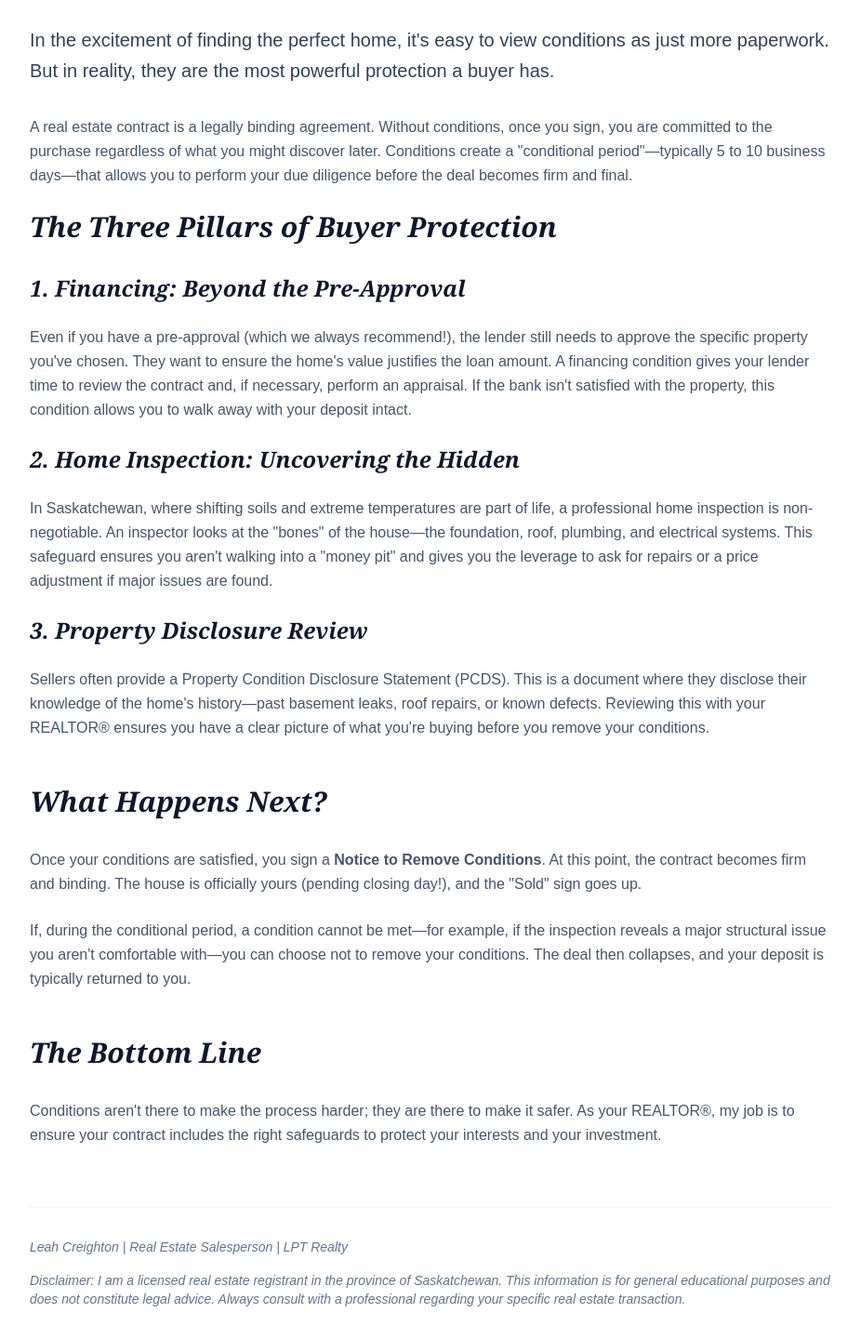
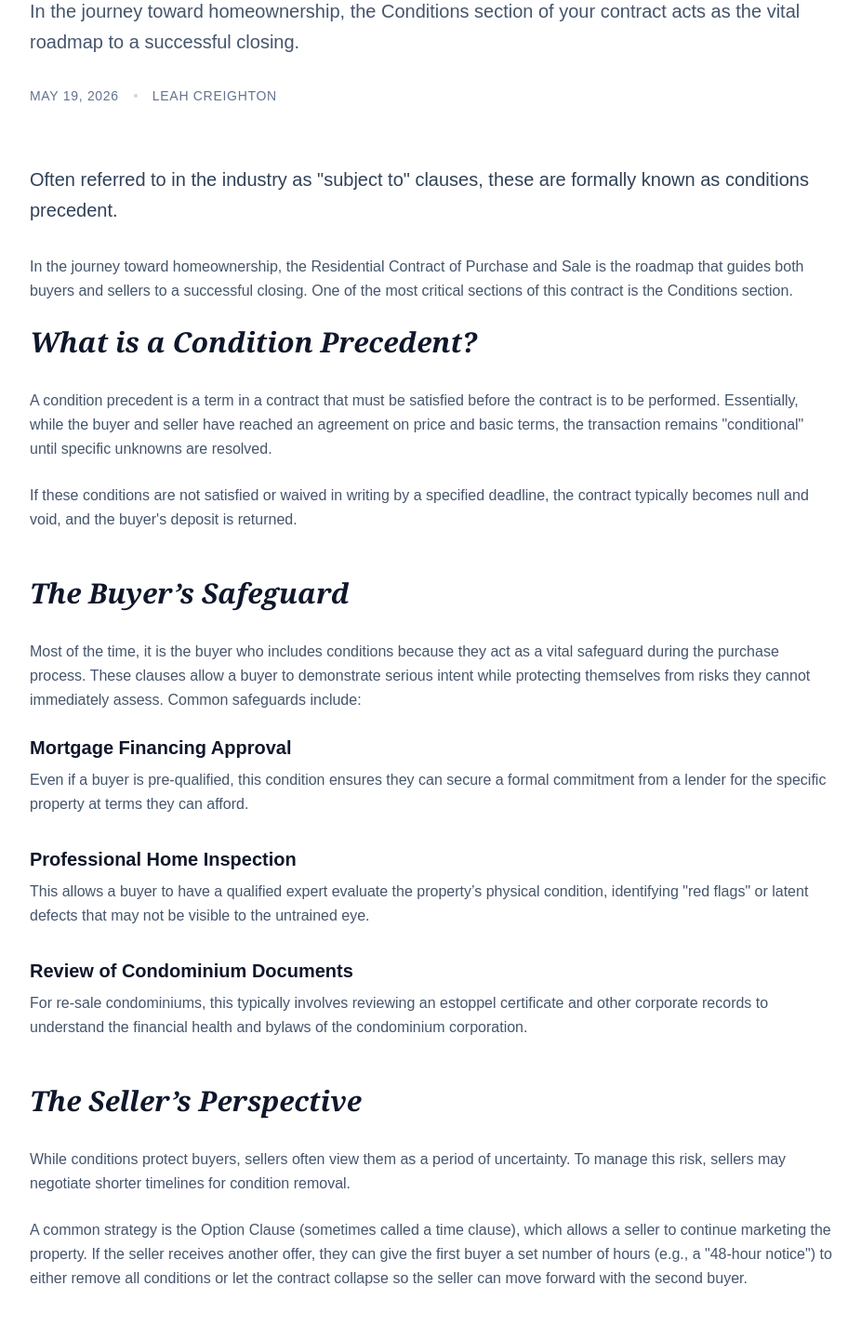
Before and after one commit to leahlynnecreighton-ops/leahlynnecreighton-ops.github.io, a Next.js app: page /blog/conditions-matter in a window 1280 px wide. Shown: the part 540-1980 px from the top of the page at 93% size, without its empty margins (176-1102 px from the left). Built offline with nearby package versions, Linux system fonts and the light colour scheme.

Commit message:
Auto-save website: Update 'Conditions Matter' blog post content with Fourth blog text

```diff
--- a/src/app/blog/conditions-matter/page.tsx
+++ b/src/app/blog/conditions-matter/page.tsx
@@ -11,10 +11,10 @@ export default function ConditionsMatterBlogPost() {
         <header className="mb-16">
           <p className="text-xs font-bold uppercase tracking-[0.2em] text-blue-700 mb-4">Real Estate Strategy</p>
           <h1 className="text-5xl md:text-6xl font-bold text-slate-900 mb-8 italic font-serif leading-tight">
-            Conditions matter.
+            The Safeguard of the Sale: Why Conditions Matter in Real Estate
           </h1>
           <p className="text-xl text-slate-600 mb-8 leading-relaxed font-light">
-            Most of the time, it’s the buyer who includes conditions, since they act as a safeguard during the purchase process.
+            In the journey toward homeownership, the Conditions section of your contract acts as the vital roadmap to a successful closing.
           </p>
           <div className="flex items-center gap-4 text-slate-500 text-sm font-medium uppercase tracking-wider">
             <span>May 19, 2026</span>
@@ -25,53 +25,72 @@ export default function ConditionsMatterBlogPost() {
 
         <div className="prose prose-slate prose-lg max-w-none">
           <p className="text-xl text-slate-700 leading-relaxed font-medium mb-8">
-            In the excitement of finding the perfect home, it's easy to view conditions as just more paperwork. But in reality, they are the most powerful protection a buyer has.
+            Often referred to in the industry as "subject to" clauses, these are formally known as conditions precedent.
           </p>
 
           <p className="mb-6 text-slate-600 leading-relaxed">
-            A real estate contract is a legally binding agreement. Without conditions, once you sign, you are committed to the purchase regardless of what you might discover later. Conditions create a "conditional period"—typically 5 to 10 business days—that allows you to perform your due diligence before the deal becomes firm and final.
+            In the journey toward homeownership, the Residential Contract of Purchase and Sale is the roadmap that guides both buyers and sellers to a successful closing. One of the most critical sections of this contract is the Conditions section.
           </p>
 
           <h2 className="text-3xl font-bold text-slate-900 mb-8 italic font-serif">
-            The Three Pillars of Buyer Protection
+            What is a Condition Precedent?
           </h2>
-
-          <h3 className="text-2xl font-bold text-slate-900 mb-6 italic font-serif">1. Financing: Beyond the Pre-Approval</h3>
           <p className="mb-6 text-slate-600 leading-relaxed">
-            Even if you have a pre-approval (which we always recommend!), the lender still needs to approve the specific property you've chosen. They want to ensure the home's value justifies the loan amount. A financing condition gives your lender time to review the contract and, if necessary, perform an appraisal. If the bank isn't satisfied with the property, this condition allows you to walk away with your deposit intact.
+            A condition precedent is a term in a contract that must be satisfied before the contract is to be performed. Essentially, while the buyer and seller have reached an agreement on price and basic terms, the transaction remains "conditional" until specific unknowns are resolved.
           </p>
-
-          <h3 className="text-2xl font-bold text-slate-900 mb-6 italic font-serif">2. Home Inspection: Uncovering the Hidden</h3>
-          <p className="mb-6 text-slate-600 leading-relaxed">
-            In Saskatchewan, where shifting soils and extreme temperatures are part of life, a professional home inspection is non-negotiable. An inspector looks at the "bones" of the house—the foundation, roof, plumbing, and electrical systems. This safeguard ensures you aren't walking into a "money pit" and gives you the leverage to ask for repairs or a price adjustment if major issues are found.
-          </p>
-
-          <h3 className="text-2xl font-bold text-slate-900 mb-6 italic font-serif">3. Property Disclosure Review</h3>
           <p className="mb-12 text-slate-600 leading-relaxed">
-            Sellers often provide a Property Condition Disclosure Statement (PCDS). This is a document where they disclose their knowledge of the home's history—past basement leaks, roof repairs, or known defects. Reviewing this with your REALTOR® ensures you have a clear picture of what you're buying before you remove your conditions.
+            If these conditions are not satisfied or waived in writing by a specified deadline, the contract typically becomes null and void, and the buyer's deposit is returned.
           </p>
 
           <h2 className="text-3xl font-bold text-slate-900 mb-8 italic font-serif">
-            What Happens Next?
+            The Buyer’s Safeguard
           </h2>
           <p className="mb-6 text-slate-600 leading-relaxed">
-            Once your conditions are satisfied, you sign a <strong>Notice to Remove Conditions</strong>. At this point, the contract becomes firm and binding. The house is officially yours (pending closing day!), and the "Sold" sign goes up.
+            Most of the time, it is the buyer who includes conditions because they act as a vital safeguard during the purchase process. These clauses allow a buyer to demonstrate serious intent while protecting themselves from risks they cannot immediately assess. Common safeguards include:
+          </p>
+
+          <div className="space-y-8 mb-12">
+            <div>
+              <h4 className="text-xl font-bold text-slate-900 mb-2">Mortgage Financing Approval</h4>
+              <p className="text-slate-600 leading-relaxed">
+                Even if a buyer is pre-qualified, this condition ensures they can secure a formal commitment from a lender for the specific property at terms they can afford.
+              </p>
+            </div>
+            <div>
+              <h4 className="text-xl font-bold text-slate-900 mb-2">Professional Home Inspection</h4>
+              <p className="text-slate-600 leading-relaxed">
+                This allows a buyer to have a qualified expert evaluate the property’s physical condition, identifying "red flags" or latent defects that may not be visible to the untrained eye.
+              </p>
+            </div>
+            <div>
+              <h4 className="text-xl font-bold text-slate-900 mb-2">Review of Condominium Documents</h4>
+              <p className="text-slate-600 leading-relaxed">
+                For re-sale condominiums, this typically involves reviewing an estoppel certificate and other corporate records to understand the financial health and bylaws of the condominium corporation.
+              </p>
+            </div>
+          </div>
+
+          <h2 className="text-3xl font-bold text-slate-900 mb-8 italic font-serif">
+            The Seller’s Perspective
+          </h2>
+          <p className="mb-6 text-slate-600 leading-relaxed">
+            While conditions protect buyers, sellers often view them as a period of uncertainty. To manage this risk, sellers may negotiate shorter timelines for condition removal.
           </p>
           <p className="mb-12 text-slate-600 leading-relaxed">
-            If, during the conditional period, a condition cannot be met—for example, if the inspection reveals a major structural issue you aren't comfortable with—you can choose not to remove your conditions. The deal then collapses, and your deposit is typically returned to you.
+            A common strategy is the Option Clause (sometimes called a time clause), which allows a seller to continue marketing the property. If the seller receives another offer, they can give the first buyer a set number of hours (e.g., a "48-hour notice") to either remove all conditions or let the contract collapse so the seller can move forward with the second buyer.
           </p>
 
           <h2 className="text-3xl font-bold text-slate-900 mb-8 italic font-serif">
-            The Bottom Line
+            The Importance of Precision
           </h2>
-          <p className="mb-6 text-slate-600 leading-relaxed">
-            Conditions aren't there to make the process harder; they are there to make it safer. As your REALTOR®, my job is to ensure your contract includes the right safeguards to protect your interests and your investment.
+          <p className="mb-12 text-slate-600 leading-relaxed">
+            Drafting these clauses requires skill and diligence. As a registrant, my role is to ensure these conditions reflect the true intent of my clients and are worded clearly to avoid future disputes. Once a condition is met, it must be formally removed using the mandatory Notice to Remove Condition(s) form.
           </p>
 
           <div className="mt-16 pt-8 border-t border-slate-100 text-sm text-slate-500 italic">
             <p className="mb-4">Leah Creighton | Real Estate Salesperson | LPT Realty</p>
             <p>
-              Disclaimer: I am a licensed real estate registrant in the province of Saskatchewan. This information is for general educational purposes and does not constitute legal advice. Always consult with a professional regarding your specific real estate transaction.
+              Disclaimer: This blog post is for educational purposes only and does not constitute legal, accounting, or professional advice. Real estate laws and market conditions can vary; please consult with a qualified professional regarding your specific circumstances. While registrants provide valuable guidance, we are not building inspectors, engineers, or lawyers; it is a registrant's duty to recommend that you seek outside professional expertise for specialized matters.
             </p>
           </div>
         </div>
```
